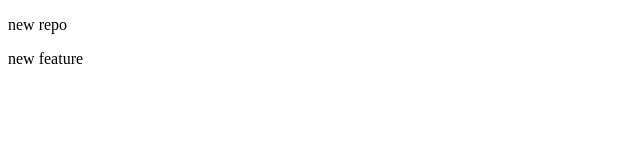
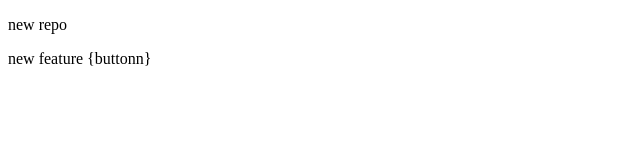
Before and after one commit to shubham4488/loaclRepo, a plain HTML site: page index.html in a window 1280 px wide. Shown: the full height of the page, 0-640 px from the left. Drawn offline with Linux system fonts and the light colour scheme.

```diff
--- a/index.html
+++ b/index.html
@@ -7,6 +7,6 @@
 </head>
 <body>
     <p>new repo</p>
-    <p>new feature</p>
+    <p>new feature {buttonn}</p>
 </body>
 </html>
```
